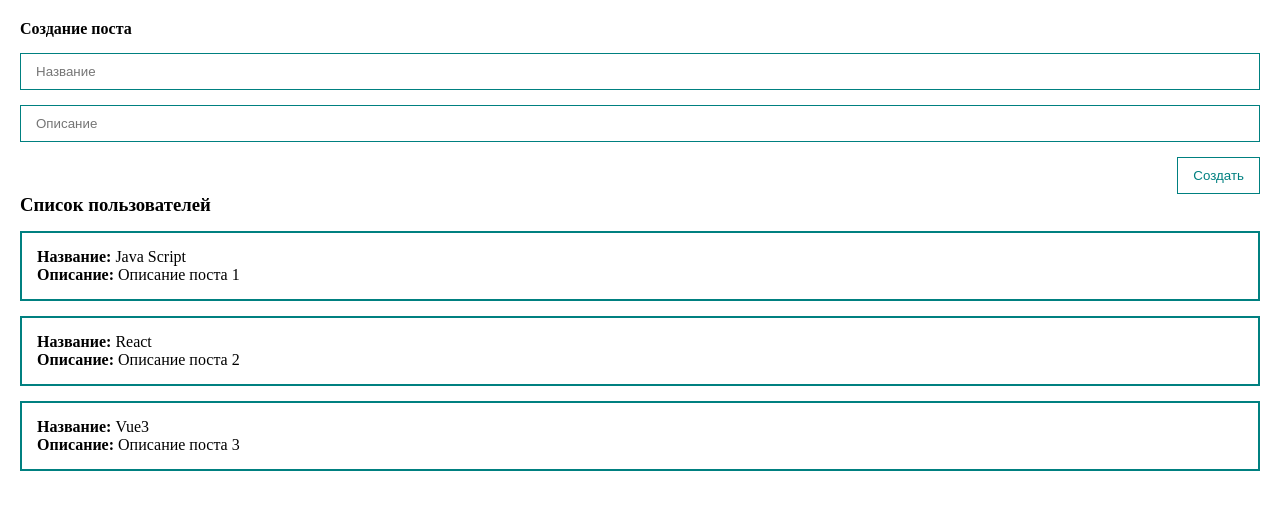
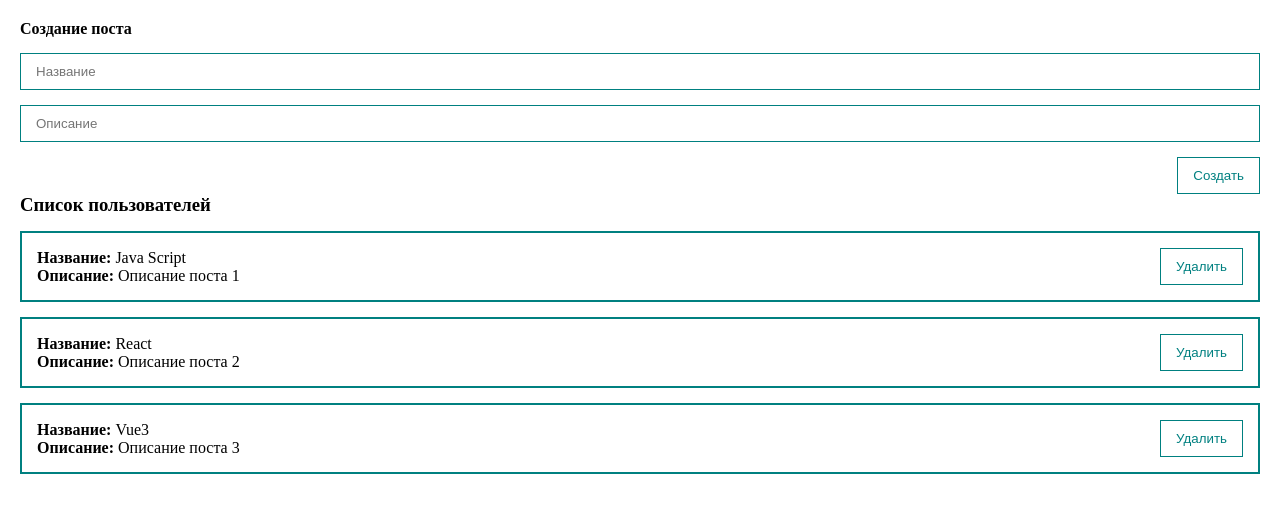
Before and after one commit to Aloxan12/Vue3, a Vue app: page / in a window 1280 px wide. Shown: the top 512 px of the page. Built offline with nearby package versions, Linux system fonts and the light colour scheme.

Commit message:
delete post

```diff
--- a/src/App.vue
+++ b/src/App.vue
@@ -3,6 +3,7 @@
     <post-form @create="createPost"/>
     <post-lists
         :posts="posts"
+        @remove="removePost"
     />
   </div>
 </template>
@@ -27,6 +28,9 @@ export default {
     createPost(post){
       this.posts.push(post)
     },
+    removePost(post){
+      this.posts = this.posts.filter(p=> p.id !== post.id)
+    }
   }
 }
 </script>
--- a/src/components/PostForm.vue
+++ b/src/components/PostForm.vue
@@ -1,21 +1,28 @@
 <template>
   <form @submit.prevent>
     <h4>Создание поста</h4>
-    <input v-model="post.title"
-           class="input"
-           type="text"
-           placeholder="Название">
-    <input v-model="post.body"
-           class="input" type="text"
-           placeholder="Описание">
-    <button class="btn"
-            @click="createPost"
-    >Создать</button>
+    <my-input
+        v-model="post.title"
+        class="input"
+        type="text"
+        placeholder="Название"/>
+    <my-input
+        v-model="post.body"
+        class="input" type="text"
+        placeholder="Описание"/>
+    <my-button style="align-self: flex-end; margin-top: 15px"
+               @click="createPost"
+    >Создать
+    </my-button>
   </form>
 </template>
 
 <script>
+import MyButton from "@/components/UI/MyButton";
+import MyInput from "@/components/UI/MyInput";
+
 export default {
+  components: {MyInput, MyButton},
   data() {
     return {
       post: {
@@ -42,20 +49,4 @@ form {
   display: flex;
   flex-direction: column;
 }
-
-.input {
-  width: 100%;
-  border: 1px solid teal;
-  padding: 10px 15px;
-  margin-top: 15px;
-}
-
-.btn {
-  margin-top: 15px;
-  align-self: flex-end;
-  padding: 10px 15px;
-  background: none;
-  color: teal;
-  border: 1px solid teal;
-}
 </style>
--- a/src/components/PostItem.vue
+++ b/src/components/PostItem.vue
@@ -1,12 +1,21 @@
 <template>
   <div class="post">
-    <div><strong>Название: </strong>{{ post.title }}</div>
-    <div><strong>Описание: </strong>{{ post.body }}</div>
+    <div>
+      <div><strong>Название: </strong>{{ post.title }}</div>
+      <div><strong>Описание: </strong>{{ post.body }}</div>
+    </div>
+    <div class="post__btns">
+      <my-button
+          @click="$emit('remove', post)"
+      >Удалить</my-button>
+    </div>
   </div>
 </template>
 
 <script>
+import MyButton from "@/components/UI/MyButton";
 export default {
+  components: {MyButton},
   props: {
     post: {
       type: Object,
@@ -17,5 +26,12 @@ export default {
 </script>
 
 <style scoped>
-
+.post {
+  padding: 15px;
+  border: 2px solid teal;
+  margin-top: 15px;
+  display: flex;
+  align-items: center;
+  justify-content: space-between;
+}
 </style>
--- a/src/components/PostLists.vue
+++ b/src/components/PostLists.vue
@@ -1,8 +1,16 @@
 <template>
-  <div>
+  <div v-show="posts.length > 0">
     <h3>Список пользователей</h3>
-    <post-item :post="post" v-for="post in posts"  v-bind:key="post" />
+    <post-item
+        :post="post"
+        v-for="post in posts"
+        v-bind:key="post.id"
+        @remove="$emit('remove', post)"
+    />
   </div>
+  <h2 v-show="posts.length === 0" style="color: red">
+    Список пользователей пуст
+  </h2>
 </template>
 
 <script>
@@ -19,9 +27,5 @@ export default {
 </script>
 
 <style scoped>
-.post {
-  padding: 15px;
-  border: 2px solid teal;
-  margin-top: 15px;
-}
+
 </style>
--- /dev/null
+++ b/src/components/UI/MyButton.vue
@@ -0,0 +1,22 @@
+<template>
+  <button class="btn">
+    <slot></slot>
+  </button>
+</template>
+
+<script>
+export default {
+  name: 'my-button'
+}
+</script>
+
+<style scoped>
+
+.btn {
+  align-self: flex-end;
+  padding: 10px 15px;
+  background: none;
+  color: teal;
+  border: 1px solid teal;
+}
+</style>
--- /dev/null
+++ b/src/components/UI/MyInput.vue
@@ -0,0 +1,26 @@
+<template>
+  <input :value="modelValue" @input="updateInput" class="input" type="text" />
+</template>
+
+<script>
+export default {
+  name: 'my-input',
+  props:{
+    modelValue: [String, Number]
+  },
+  methods:{
+    updateInput(event){
+      this.$emit('update:modelValue', event.target.value)
+    }
+  }
+}
+</script>
+
+<style scoped>
+.input {
+  width: 100%;
+  border: 1px solid teal;
+  padding: 10px 15px;
+  margin-top: 15px;
+}
+</style>
--- /dev/null
+++ b/src/components/UI/index.js
@@ -0,0 +1,8 @@
+import MyButton from "@/components/UI/MyButton";
+import MyInput from "@/components/UI/MyInput";
+
+
+export default [
+    MyButton,
+    MyInput
+]
--- a/src/main.js
+++ b/src/main.js
@@ -1,4 +1,11 @@
 import { createApp } from 'vue'
 import App from './App'
+import components from '@/components/UI'
 
-createApp(App).mount('#app')
+const app = createApp(App)
+
+components.forEach(component =>{
+    app.component(component.name, component)
+})
+
+app.mount('#app')
```
